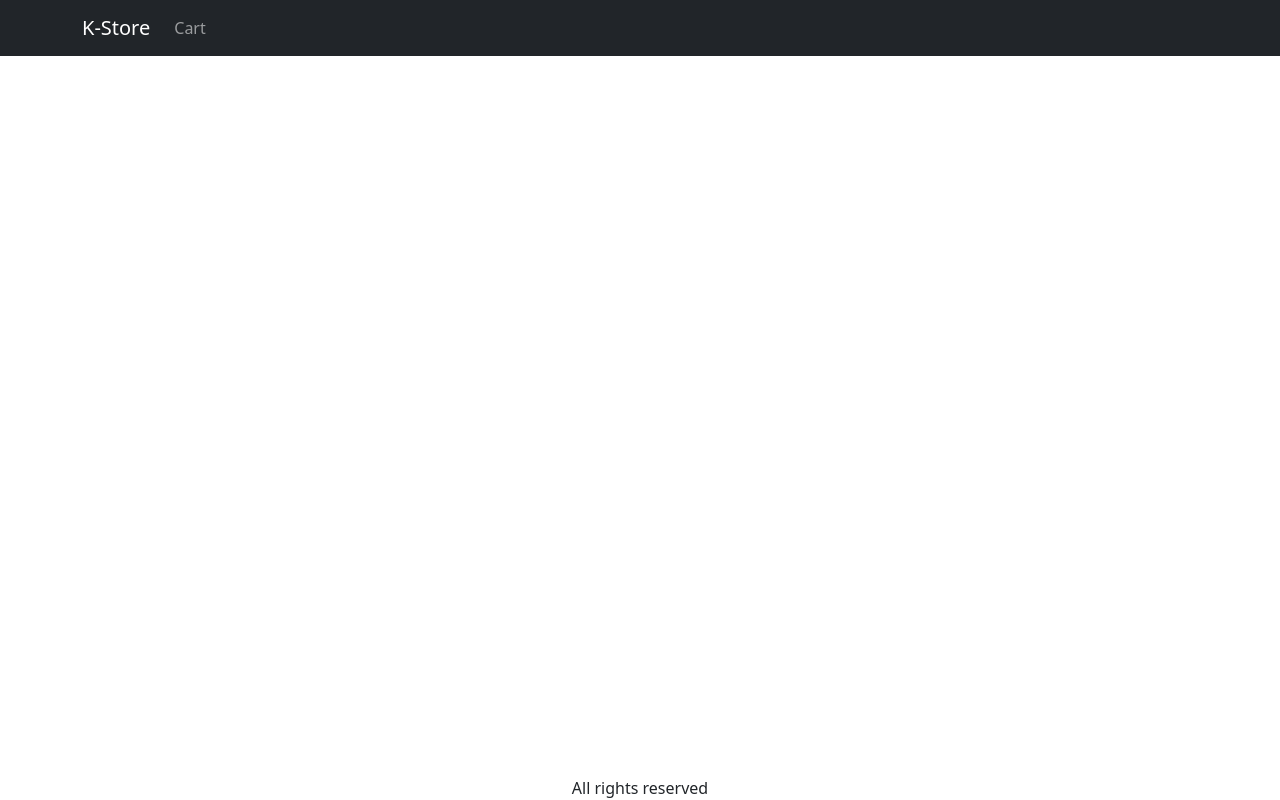
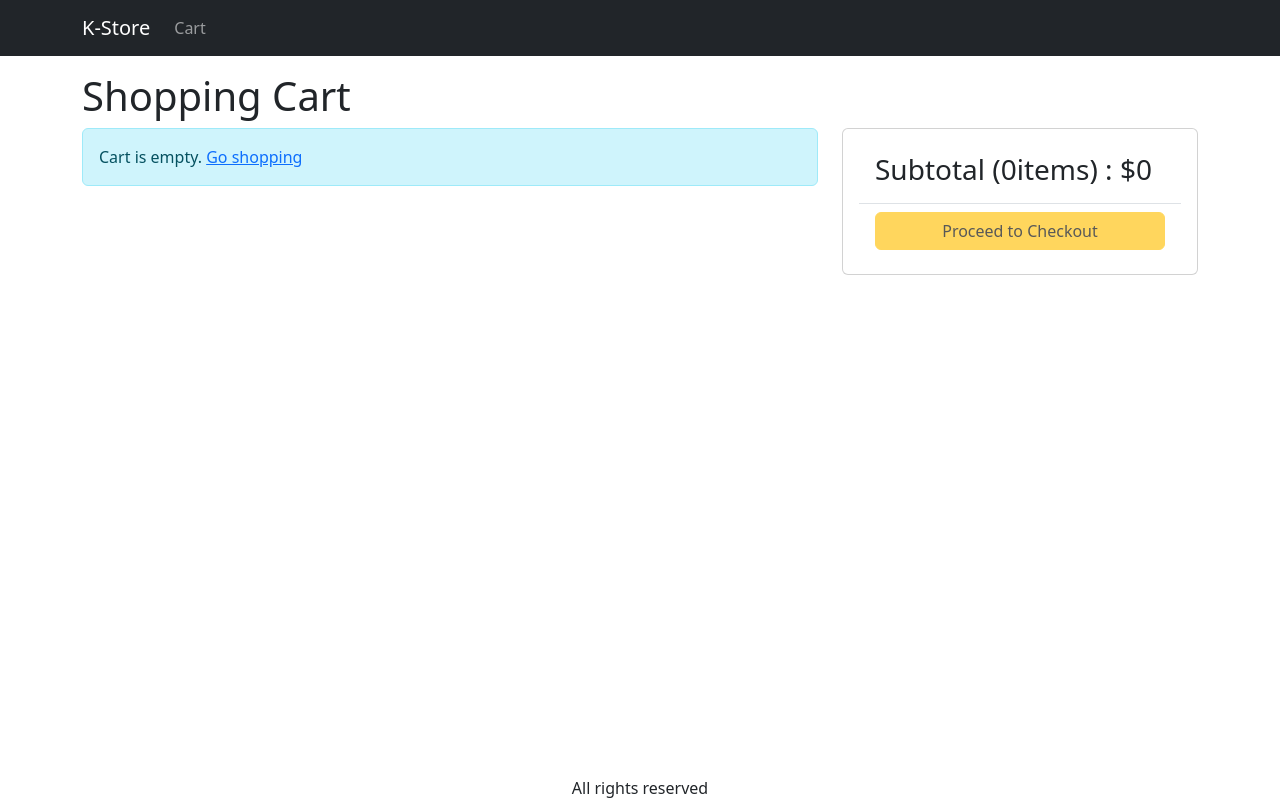
Before and after one commit to alexismreyes/k-store, a React (Create React App) app in the folder frontend/: page /cart in a window 1280 px wide. Built offline with nearby package versions, Linux system fonts and the light colour scheme; the HTML template or start-up script is replaced by a standard one.

Commit message:
Added: route for cart, component CartScreen to show items in the cart, buttons inside CartScreen non functional yet, useNavigate to redirect to cart after add item to cart

```diff
--- a/frontend/src/App.js
+++ b/frontend/src/App.js
@@ -8,6 +8,7 @@
 import { Badge, Nav } from 'react-bootstrap';
 import { useContext } from 'react';
 import { Store } from './Store.js';
+import CartScreen from './screens/CartScreen.js';
 
 function App() {
   const { state } = useContext(Store);
@@ -46,6 +47,7 @@
             {/* class from bootstrap means margin top 3 rem */}
             <Routes>
               <Route path="/product/:slug" element={<ProductScreen />} />
+              <Route path="/cart" element={<CartScreen />} />
               <Route path="/" element={<HomeScreen />} />
             </Routes>
           </Container>
--- a/frontend/src/index.css
+++ b/frontend/src/index.css
@@ -46,3 +46,7 @@
 .img-large {
   max-width: 100%; /* uses the 100% available from the md={6} set in Col component in the ProductScreen*/
 }
+
+img-thumbnail {
+  height: 80px;
+}
--- /dev/null
+++ b/frontend/src/screens/CartScreen.js
@@ -0,0 +1,100 @@
+import { useContext } from 'react';
+import { Store } from '../Store';
+import { Helmet } from 'react-helmet-async';
+import { Button, Card, Col, ListGroup, Row } from 'react-bootstrap';
+import MessageBox from '../components/MessageBox';
+import { Link } from 'react-router-dom';
+
+export default function CartScreen() {
+  const { state, dispatch: ctxDispatch } = useContext(Store);
+  const {
+    //deconstruct cart from state and deconstruct cartItems too
+    cart: { cartItems },
+  } = state;
+
+  return (
+    <div>
+      <Helmet>
+        <title>Shopping Cart</title>
+      </Helmet>
+      <h1>Shopping Cart</h1>
+      <Row>
+        <Col md={8}>
+          {cartItems.length === 0 ? (
+            <MessageBox>
+              Cart is empty. <Link to="/">Go shopping</Link>
+            </MessageBox>
+          ) : (
+            <ListGroup>
+              {cartItems.map((item) => (
+                <ListGroup.Item key={item._id}>
+                  <Row className="align-items-center">
+                    <Col md={4}>
+                      <img
+                        src={item.image}
+                        alt={item.name}
+                        className="img-fluid rounder img-thumbnail"
+                      ></img>
+                      <Link to={`/product/${item.slug}`}>{item.name}</Link>
+                    </Col>
+                    <Col md={3}>
+                      <Button variant="light" disabled={item.quantity === 1}>
+                        <i className="fas fa-minus-circle"></i>
+                      </Button>
+                      {''}
+                      <span>{item.quantity}</span>
+                      {''}
+                      <Button
+                        variant="light"
+                        disabled={item.quantity === item.countInStock}
+                      >
+                        <i className="fas fa-plus-circle"></i>
+                      </Button>
+                      {''}
+                    </Col>
+                    <Col md={3}>${item.price}</Col>
+                    <Col md={2}>
+                      <Button variant="light">
+                        <i className="fas fa-trash"></i>
+                      </Button>
+                    </Col>
+                  </Row>
+                </ListGroup.Item>
+              ))}
+            </ListGroup>
+          )}
+        </Col>
+        <Col md={4}>
+          <Card>
+            <Card.Body>
+              <ListGroup variant="flush">
+                <ListGroup.Item>
+                  <h3>
+                    Subtotal (
+                    {cartItems.reduce((acc, cur) => acc + cur.quantity, 0)}
+                    items) : $
+                    {cartItems.reduce(
+                      (acc, cur) => acc + cur.price * cur.quantity,
+                      0
+                    )}
+                  </h3>
+                </ListGroup.Item>
+                <ListGroup.Item>
+                  <div className="d-grid">
+                    <Button
+                      type="button"
+                      variant="warning"
+                      disabled={cartItems.length === 0}
+                    >
+                      Proceed to Checkout
+                    </Button>
+                  </div>
+                </ListGroup.Item>
+              </ListGroup>
+            </Card.Body>
+          </Card>
+        </Col>
+      </Row>
+    </div>
+  );
+}
--- a/frontend/src/screens/ProductScreen.js
+++ b/frontend/src/screens/ProductScreen.js
@@ -1,7 +1,7 @@
 import axios from 'axios';
 import { useContext, useEffect, useReducer } from 'react';
 import { Badge, Button, Card, Col, ListGroup, Row } from 'react-bootstrap';
-import { useParams } from 'react-router-dom';
+import { Navigate, useNavigate, useParams } from 'react-router-dom';
 import Rating from '../components/Rating';
 import { Helmet } from 'react-helmet-async';
 import MessageBox from '../components/MessageBox';
@@ -23,6 +23,7 @@
 };
 
 function ProductScreen() {
+  const navigate = useNavigate();
   const params = useParams();
   const { slug } = params;
 
@@ -60,6 +61,7 @@
       type: 'CART_ADD_ITEM',
       payload: { ...product, quantity },
     });
+    navigate('/cart');
   };
 
   return loading ? (
```
